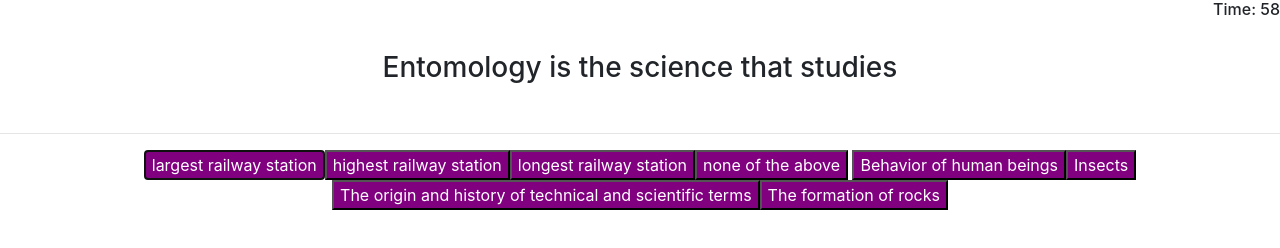
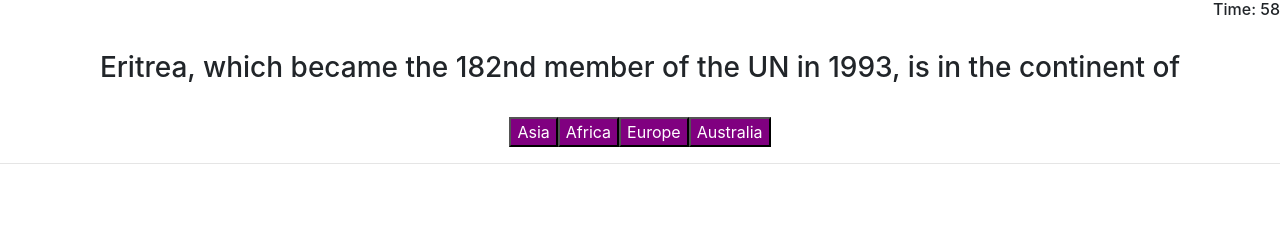
Before and after one commit to EIswahyudi/Homework4, a plain HTML site: page quiz.html in a window 1280 px wide. Both pictures are taken after a click on the button "largest railway station". Drawn offline with nearby package versions, Linux system fonts and the light colour scheme.

Commit message:
Edited-2

```diff
--- a/quiz.html
+++ b/quiz.html
@@ -14,7 +14,8 @@
     <h6 class="time"></h6>
     <div id="container"> <br>
         <h3 id="questions"></h3><br>
-
+                <div id="queAnswers"></div>
+            </div>
         <hr>
 
         <script src="./questions.js"></script>
--- a/script.js
+++ b/script.js
@@ -1,5 +1,6 @@
 
 var questionsEl = document.querySelector("#questions");
+var arrayQues = document.querySelector("#queAnswers");
 var qIndex = 0;
 var oIndex = 0;
 var timeEl = document.querySelector(".time");
@@ -27,28 +28,34 @@
  function startQuiz() {
     questionsEl.innerHTML = questions[qIndex].title;
 
-     for (var i=0; i < questions[qIndex].choices.length;i++) {
-        var button = document.createElement("button")
+    for (var i = 0; i < questions[qIndex].choices.length ; i++) {
+        var button = document.createElement("button");
         button.textContent = questions[qIndex].choices[i];
-        // var container = document.querySelector("#container");
+        arrayQues.appendChild(button);
+
+        // Set the button event listener
         button.addEventListener("click", function(event) {
-        var userGuess = event.target.textContent;
-        if (userGuess === questions[qIndex].answer) {
-        alert("Correct!");
-        }
-        else {
-            alert("False");
-        }
-        qIndex++;
-        return startQuiz();
-        });
+          var userChoice = event.target.textContent;
+          if (userChoice === questions[qIndex].answer) {
+            alert("CORRECT!")
+            qIndex++;
+          } else {
+            alert("FALSE!")
+            secondsLeft = secondsLeft-15 ;
+          }
 
-        container.appendChild(button);
+          if (qIndex < 4) {
+            qIndex++;
+
+          } else {
+            clearInterval(timerInterval);
+            alert("Your score is: " + score)
+          }
+
+          arrayQues.innerHTML = "";
+
+          return startQuiz();
+        })
+      }
     }
- }
-startQuiz()
-
-
-
-
-// alert("Total correct " + correct + "\nTotal ties: " + ties + "\nTotal losses: " + losses);
+    startQuiz();
```
